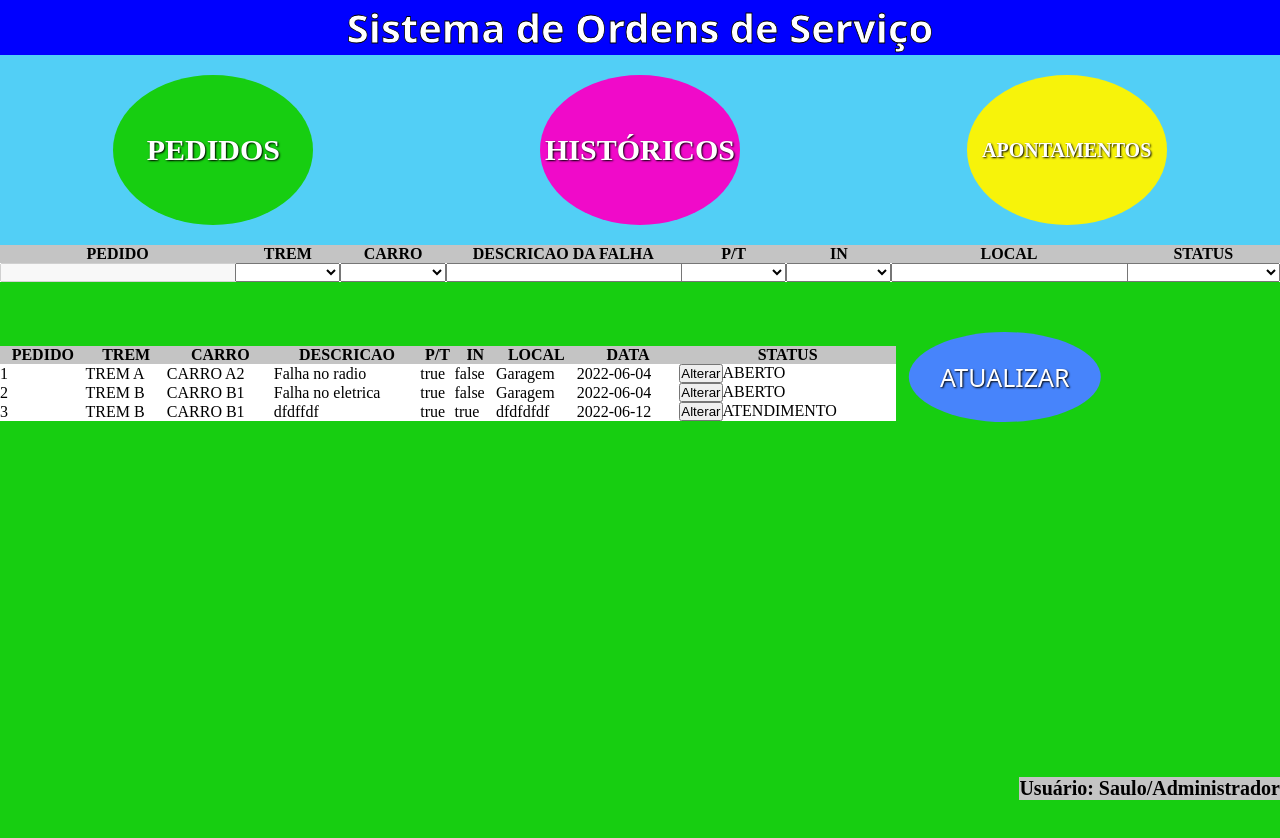
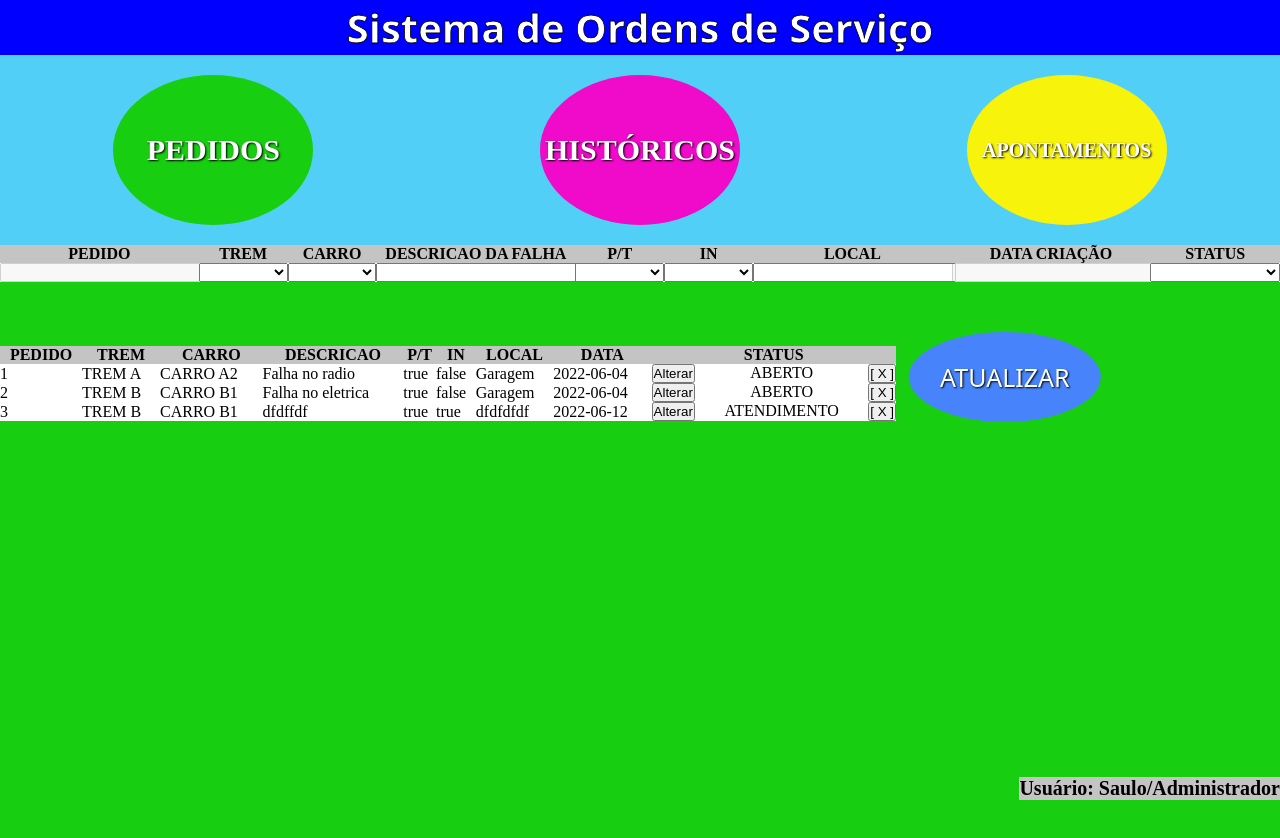
Before and after one commit to r-leafar/pi2-vue, a Vue app: page /pedido in a window 1280 px wide. Shown: the top 838 px of the page. Built offline with nearby package versions, Linux system fonts and the light colour scheme; data requests are answered from the project's data file.

Commit message:
criado opção de excluir pedido

```diff
--- a/src/components/Pedido.vue
+++ b/src/components/Pedido.vue
@@ -13,12 +13,15 @@
               <th>P/T</th>
               <th>IN</th>
               <th>LOCAL</th>
+              <th>DATA CRIAÇÃO</th>
               <th>STATUS</th>
             </tr>
           </thead>
           <tbody>
-            <tr >
-              <td><input name="idpedido" id="idpedido" type="text" v-model="id" disabled/></td>
+            <tr>
+              <td>
+                <input name="idpedido" id="idpedido" type="text" v-model="id" disabled />
+              </td>
               <td>
                 <select
                   v-on:change="MontarListaCarros"
@@ -63,6 +66,7 @@
                 </select>
               </td>
               <td><input type="text" name="local" id="local" v-model="local" /></td>
+              <td><input type="text" name="data" id="data" v-model="data" disabled /></td>
               <td>
                 <select name="status" id="status" v-model="status">
                   <option disabled value="">Selecione</option>
@@ -104,8 +108,14 @@
               <td>{{ p.in }}</td>
               <td>{{ p.local }}</td>
               <td>{{ p.data }}</td>
-              <td>
-                <button v-on:click="carregarPedido(p.id)">Alterar</button>{{ p.status }}
+              <td style="text-align: center">
+                <button style="float: left" v-on:click="carregarPedido(p.id)">
+                  Alterar
+                </button>
+                {{ p.status }}
+                <button style="float: right" v-on:click="excluirPedido(p.id)">
+                  [ X ]
+                </button>
               </td>
             </tr>
           </tbody>
@@ -120,12 +130,13 @@ import Menu from "../components/Menu.vue";
 const dayjs = require("dayjs");
 export default {
   name: "Pedido",
-  components:{Menu},
+  components: { Menu },
   data() {
     return {
       trens: null,
       carros: null,
       status_list: null,
+      data: null,
       trem: null,
       carro: null,
       descricao_falha: null,
@@ -134,14 +145,25 @@ export default {
       local: null,
       status: null,
       lista_pedidos: null,
-      id:null
+      id: null,
     };
   },
   methods: {
+    async excluirPedido(idpedido) {
+      let escolha = confirm("Você tem certeza que deseja excluir esse pedido?");
+      if (escolha === true) {
+        const req = await fetch(`${process.env.VUE_APP_API_URL}pedidos/${idpedido}`, {
+          method: "DELETE",
+          headers: { "Content-Type": "application/json" },
+        });
+        this.getPedidos();
+        this.clearForm();
+      }
+    },
     async carregarPedido(idpedido) {
-        const req = await fetch(`${process.env.VUE_APP_API_URL}pedidos/`+idpedido, {
+      const req = await fetch(`${process.env.VUE_APP_API_URL}pedidos/${idpedido}`, {
         method: "GET",
-          headers: { "Content-Type": "application/json" }
+        headers: { "Content-Type": "application/json" },
       });
       const res = await req.json();
       this.id = res.id;
@@ -151,11 +173,9 @@ export default {
       this.descricao_falha = res.descricao_falha;
       this.pt = res.pt;
       this.in = res.in;
-        this.local=res.local;
+      this.local = res.local;
+      this.data = res.data;
       this.status = res.status;
-
-
-
     },
     clearForm() {
       this.id = null;
@@ -167,11 +187,36 @@ export default {
       this.descricao_falha = null;
       this.pt = null;
       this.in = null;
+      this.data = null;
       this.local = null;
       this.status = null;
       this.getTrens();
       this.MontarListaCarros();
       this.getStatus();
+    },
+    async changePedido(e) {
+      const data = {
+        trem: this.trem,
+        carro: this.carro,
+        descricao_falha: this.descricao_falha,
+        pt: this.pt,
+        in: this.in,
+        local: this.local,
+        data: this.data,
+        status: this.status,
+      };
+
+      const dataJson = JSON.stringify(data);
+
+      const req = await fetch(`${process.env.VUE_APP_API_URL}pedidos/${this.id}`, {
+        method: "PUT",
+        headers: { "Content-Type": "application/json" },
+        body: dataJson,
+      });
+      const res = await req.json();
+
+      this.getPedidos();
+      this.clearForm();
     },
     async createPedido(e) {
       const data = {
@@ -193,8 +238,14 @@ export default {
           break;
         }
       }
-
+      //valida se todos os campos estão preenchidos do formulário
       if (validform) {
+        //verifixa se o id for diferente de null então é para alterar ao invés de criar um novo
+        if (this.id !== null) {
+          //alterar pedido
+          this.changePedido();
+        } else {
+          //criar pedido novo
           const dataJson = JSON.stringify(data);
 
           const req = await fetch(`${process.env.VUE_APP_API_URL}pedidos`, {
@@ -206,6 +257,7 @@ export default {
 
           this.getPedidos();
           this.clearForm();
+        }
       }
     },
     async getTrens() {
@@ -222,21 +274,6 @@ export default {
       const req = await fetch(`${process.env.VUE_APP_API_URL}pedidos`);
       const data = await req.json();
       this.lista_pedidos = data;
-      /*
-      let table = document.getElementById("tabelaC").getElementsByTagName("tbody")[0];
-      let i = 0;
-      data.forEach((element, index) => {
-        let row = table.insertRow(0);
-
-        for (const key in element) {
-          let cell_tmp = row.insertCell(-1);
-          if (key === "status") {
-            cell_tmp.innerHTML = element[key];
-          } else {
-            cell_tmp.innerHTML = element[key];
-          }
-        }
-      });*/
     },
     MontarListaCarros() {
       if (this.trens !== null) {
```
Lines whose indentation alone changed are shown as unchanged.
